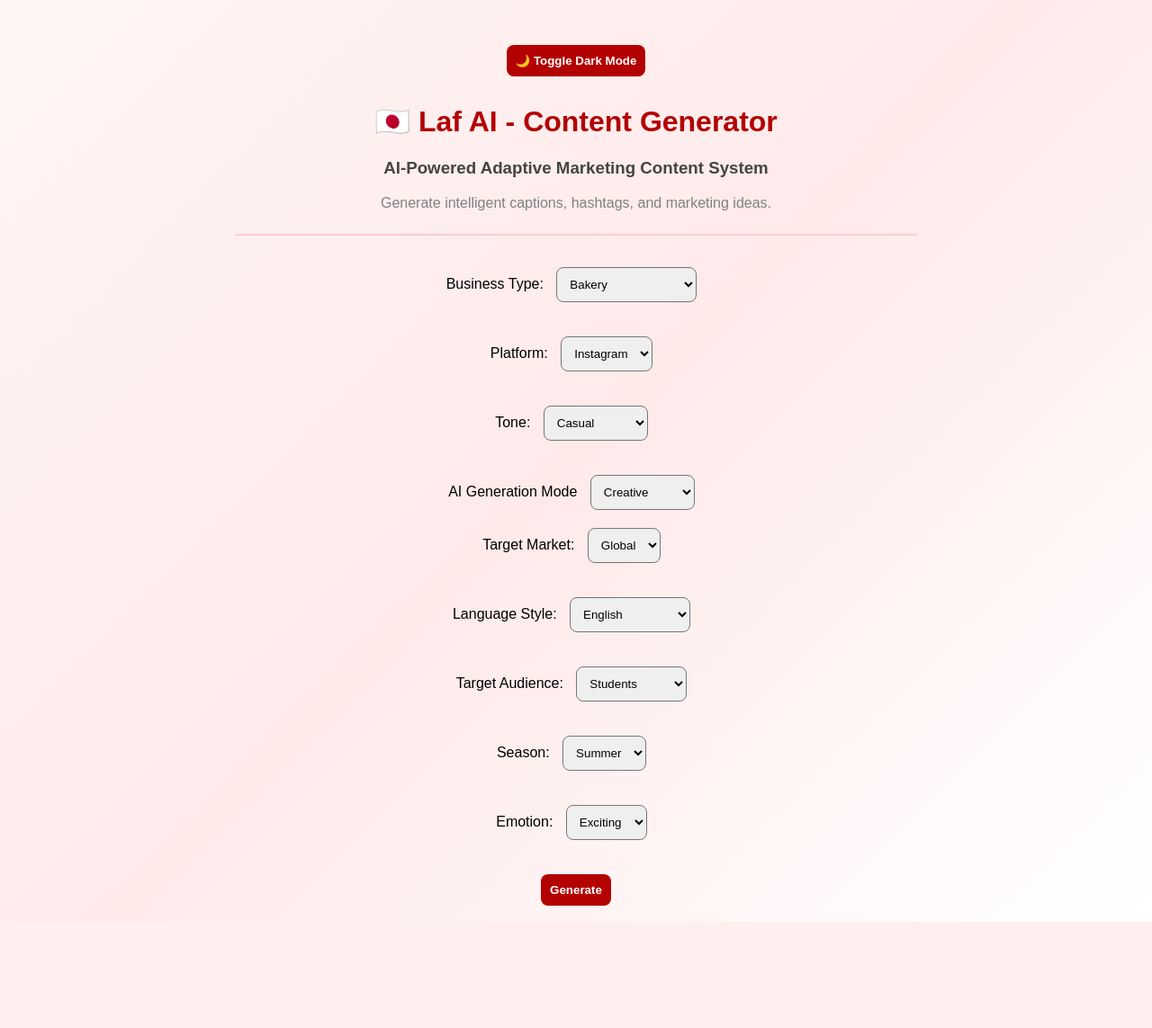
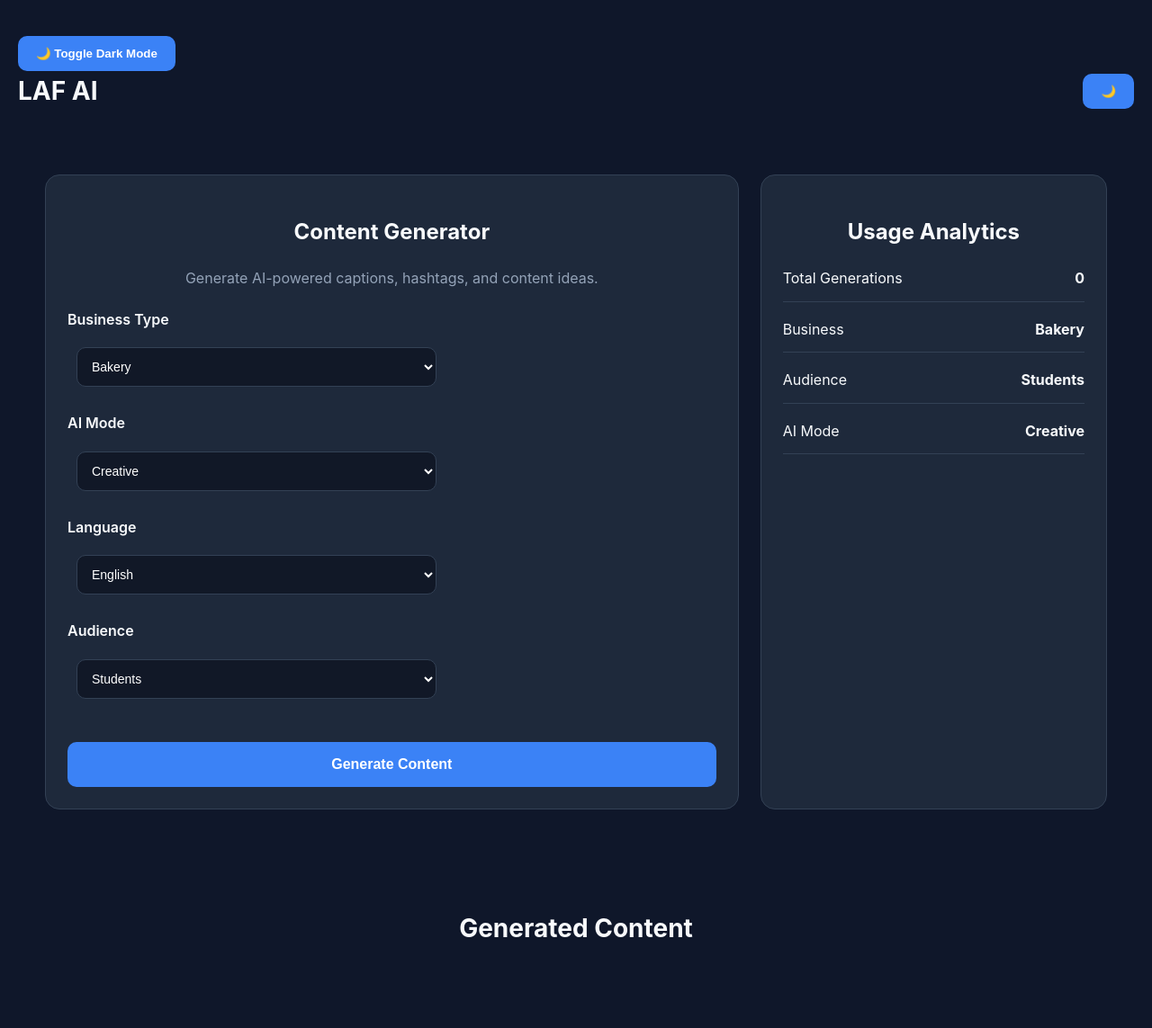
Before and after one commit to Alee-n/LAF-AI---Content-Generator, a Flask app: page / in a window 1280 px wide. Shown: the whole page at 90% size. Before the commit the page ends 1025 px from the top, so only its background shows below. Run offline with Flask 3, Linux system fonts and the light colour scheme.

```diff
--- a/static/style.css
+++ b/static/style.css
@@ -1,15 +1,31 @@
-body {
+:root{
 
-    font-family: Arial;
-    text-align: center;
-    margin-top: 40px;
+    --bg:#0f172a;
+    --card:#1e293b;
+    --card-hover:#334155;
 
-    background: linear-gradient(135deg,
-            #fff5f5,
-            #ffeaea,
-            #ffffff);
+    --text:#f8fafc;
+    --muted:#94a3b8;
 
-    transition: 0.4s;
+    --primary:#3b82f6;
+    --primary-hover:#2563eb;
+
+    --border:#334155;
+}
+
+body{
+
+    font-family: Inter, Segoe UI, sans-serif;
+
+    background: var(--bg);
+
+    color: var(--text);
+
+    margin:0;
+
+    padding:40px 20px;
+
+    line-height:1.6;
 }
 
 /* DARK MODE */
@@ -65,48 +81,72 @@ h3 {
     color: #444;
 }
 
-select,
-button {
+select{
 
-    padding: 10px;
-    margin: 10px;
-    border-radius: 8px;
+    width:100%;
+
+    max-width:400px;
+
+    padding:12px;
+
+    margin:10px;
+
+    border-radius:10px;
+
+    border:1px solid #334155;
+
+    background:#111827;
+
+    color:white;
+
+    font-size:14px;
 }
 
-button {
+button{
 
-    background-color: #b30000;
-    color: white;
-    border: none;
-    cursor: pointer;
-    font-weight: bold;
+    background:var(--primary);
 
-    transition: 0.3s;
+    color:white;
+
+    border:none;
+
+    padding:12px 20px;
+
+    border-radius:10px;
+
+    cursor:pointer;
+
+    font-weight:600;
+
+    transition:.2s;
 }
 
-button:hover {
+button:hover{
 
-    background-color: #800000;
+    background:var(--primary-hover);
 }
 
-.box {
+.box{
 
-    border: 1px solid #eee;
+    max-width:1000px;
 
-    padding: 20px;
+    margin:24px auto;
 
-    margin: 20px auto;
+    padding:24px;
 
-    width: 65%;
+    border-radius:16px;
 
-    border-radius: 12px;
+    background:var(--card);
 
-    background-color: white;
+    border:1px solid var(--border);
 
     box-shadow:
-        0px 4px 12px rgba(0, 0, 0, 0.08);
-
-    transition: 0.4s;
+    0 10px 30px rgba(
+        0,
+        0,
+        0,
+        0.2
+    );
 }
 
 .divider {
@@ -169,3 +209,142 @@ button:hover {
     }
 
 }
+
+.hero{
+
+    text-align:center;
+
+    margin-bottom:48px;
+}
+
+.hero h1{
+
+    font-size:48px;
+
+    margin-bottom:8px;
+}
+
+.hero p{
+
+    color:var(--muted);
+}
+
+.section-title{
+
+    text-align:center;
+
+    margin-top:40px;
+
+    margin-bottom:20px;
+
+    font-size:28px;
+}
+
+
+.navbar {
+
+    display: flex;
+
+    justify-content: space-between;
+
+    align-items: center;
+
+    margin-bottom: 40px;
+}
+
+.logo {
+
+    font-size: 28px;
+
+    font-weight: 700;
+}
+
+
+
+.container {
+
+    max-width: 1300px;
+
+    margin: auto;
+
+    padding: 30px;
+}
+
+.dashboard {
+
+    display: grid;
+
+    grid-template-columns: 2fr 1fr;
+
+    gap: 24px;
+
+    margin-bottom: 40px;
+}
+
+.generator-card,
+.analytics-card {
+
+    background: #1e293b;
+
+    border: 1px solid #334155;
+
+    border-radius: 16px;
+
+    padding: 24px;
+}
+
+.card-subtitle {
+
+    color: #94a3b8;
+
+    margin-bottom: 20px;
+}
+
+.form-group {
+
+    margin-bottom: 18px;
+
+    text-align: left;
+}
+
+.form-group label {
+
+    display: block;
+
+    margin-bottom: 8px;
+
+    font-weight: 600;
+}
+
+.generate-btn {
+
+    width: 100%;
+
+    margin-top: 20px;
+
+    padding: 16px;
+
+    font-size: 16px;
+
+    font-weight: 600;
+}
+
+.stat {
+
+    display: flex;
+
+    justify-content: space-between;
+
+    margin-bottom: 18px;
+
+    padding-bottom: 12px;
+
+    border-bottom: 1px solid #334155;
+}
+
+.error-text {
+
+    color: #ef4444;
+
+    margin-bottom: 16px;
+}
--- a/templates/index.html
+++ b/templates/index.html
@@ -24,124 +24,82 @@
 
     </button>
 
-    <h1>
-        🇯🇵 Laf AI - Content Generator
-    </h1>
+    <header class="hero">
 
-    <h3>
-        AI-Powered Adaptive Marketing
-        Content System
-    </h3>
+        <nav class="navbar">
 
-    <p style="color: gray;">
+            <div class="logo">
+                LAF AI
+            </div>
 
-        Generate intelligent captions,
-        hashtags, and marketing ideas.
+            <button
+                onclick="toggleDarkMode()"
+                class="theme-btn"
+            >
+                🌙
+            </button>
 
+        </nav>
+
+        <div class="container">
+
+            <div class="dashboard">
+
+                <!-- GENERATOR -->
+
+                <div class="generator-card">
+
+                    <h2>
+                        Content Generator
+                    </h2>
+
+                    <p class="card-subtitle">
+                        Generate AI-powered captions, hashtags,
+                        and content ideas.
                     </p>
-
-    <div class="divider"></div>
 
                     {% if error %}
 
-    <p style="color:red;">
+                    <p class="error-text">
                         {{ error }}
                     </p>
 
                     {% endif %}
 
-    <!-- MAIN FORM -->
-
                     <form method="POST">
 
-        <!-- BUSINESS -->
+                        <div class="form-group">
 
                             <label>
-            Business Type:
+                                Business Type
                             </label>
 
                             <select name="business">
 
                                 <option value="bakery" {% if business=="bakery" %} selected {% endif %}>
-
                                     Bakery
-
                                 </option>
 
                                 <option value="restaurant" {% if business=="restaurant" %} selected {% endif %}>
-
                                     Restaurant
-
                                 </option>
 
                                 <option value="travel" {% if business=="travel" %} selected {% endif %}>
-
                                     Travel
-
                                 </option>
 
                                 <option value="convenience store" {% if business=="convenience store" %} selected {% endif %}>
-
                                     Convenience Store
-
                                 </option>
 
                             </select>
 
-        <br><br>
-
-        <!-- PLATFORM -->
-
-        <label>
-            Platform:
-        </label>
-
-        <select name="platform">
-
-            <option {% if platform=="Instagram" %} selected {% endif %}>
-
-                Instagram
-
-            </option>
-
-            <option {% if platform=="YouTube" %} selected {% endif %}>
-
-                YouTube
-
-            </option>
-
-        </select>
-
-        <br><br>
-
-        <!-- TONE -->
-
-        <label>
-            Tone:
-        </label>
-
-        <select name="tone">
-
-            <option {% if tone=="Casual" %} selected {% endif %}>
-
-                Casual
-
-            </option>
-
-            <option {% if tone=="Professional" %} selected {% endif %}>
-
-                Professional
-
-            </option>
-
-        </select>
-
-        <br><br>
+                        </div>
 
                         <div class="form-group">
 
                             <label>
-                AI Generation Mode
+                                AI Mode
                             </label>
 
                             <select name="ai_mode">
@@ -166,171 +124,129 @@
 
                         </div>
 
-        <!-- MARKET -->
+                        <div class="form-group">
 
                             <label>
-            Target Market:
-        </label>
-
-        <select name="market">
-
-            <option {% if market=="Global" %} selected {% endif %}>
-
-                Global
-
-            </option>
-
-            <option {% if market=="Japan" %} selected {% endif %}>
-
-                Japan
-
-            </option>
-
-        </select>
-
-        <br><br>
-
-        <!-- LANGUAGE -->
-
-        <label>
-            Language Style:
+                                Language
                             </label>
 
                             <select name="language">
 
                                 <option {% if language=="English" %} selected {% endif %}>
-
                                     English
-
                                 </option>
 
                                 <option {% if language=="Japanese Style" %} selected {% endif %}>
-
                                     Japanese Style
-
                                 </option>
 
                             </select>
 
-        <br><br>
+                        </div>
 
-        <!-- AUDIENCE -->
+                        <div class="form-group">
 
                             <label>
-            Target Audience:
+                                Audience
                             </label>
 
                             <select name="audience">
 
                                 <option {% if audience=="Students" %} selected {% endif %}>
-
                                     Students
-
                                 </option>
 
                                 <option {% if audience=="Professionals" %} selected {% endif %}>
-
                                     Professionals
-
                                 </option>
 
                                 <option {% if audience=="Tourists" %} selected {% endif %}>
-
                                     Tourists
-
                                 </option>
 
                                 <option {% if audience=="Families" %} selected {% endif %}>
-
                                     Families
-
                                 </option>
 
                             </select>
 
-        <br><br>
+                        </div>
 
-        <!-- SEASON -->
+                        <button
+                            type="submit"
+                            id="generateBtn"
+                            class="generate-btn"
+                        >
 
-        <label>
-            Season:
-        </label>
-
-        <select name="season">
-
-            <option {% if season=="Summer" %} selected {% endif %}>
-
-                Summer
-
-            </option>
-
-            <option {% if season=="Winter" %} selected {% endif %}>
-
-                Winter
-
-            </option>
-
-            <option {% if season=="Spring" %} selected {% endif %}>
-
-                Spring
-
-            </option>
-
-            <option {% if season=="Autumn" %} selected {% endif %}>
-
-                Autumn
-
-            </option>
-
-        </select>
-
-        <br><br>
-
-        <!-- EMOTION -->
-
-        <label>
-            Emotion:
-        </label>
-
-        <select name="emotion">
-
-            <option {% if emotion=="Exciting" %} selected {% endif %}>
-
-                Exciting
-
-            </option>
-
-            <option {% if emotion=="Calm" %} selected {% endif %}>
-
-                Calm
-
-            </option>
-
-            <option {% if emotion=="Luxury" %} selected {% endif %}>
-
-                Luxury
-
-            </option>
-
-            <option {% if emotion=="Friendly" %} selected {% endif %}>
-
-                Friendly
-
-            </option>
-
-        </select>
-
-        <br><br>
-
-        <!-- GENERATE BUTTON -->
-
-        <button type="submit" id="generateBtn">
-
-            Generate
+                            Generate Content
 
                         </button>
 
                     </form>
+
+                </div>
+
+                <!-- ANALYTICS -->
+
+                <div class="analytics-card">
+
+                    <h2>
+                        Usage Analytics
+                    </h2>
+
+                    <div class="stat">
+
+                        <span>
+                            Total Generations
+                        </span>
+
+                        <strong>
+                            {{ generation_count }}
+                        </strong>
+
+                    </div>
+
+                    <div class="stat">
+
+                        <span>
+                            Business
+                        </span>
+
+                        <strong>
+                            {{ business|title }}
+                        </strong>
+
+                    </div>
+
+                    <div class="stat">
+
+                        <span>
+                            Audience
+                        </span>
+
+                        <strong>
+                            {{ audience }}
+                        </strong>
+
+                    </div>
+
+                    <div class="stat">
+
+                        <span>
+                            AI Mode
+                        </span>
+
+                        <strong>
+                            {{ ai_mode }}
+                        </strong>
+
+                    </div>
+
+                </div>
+
+            </div>
+
+        </div>
 
     <!-- LOADER -->
 
@@ -340,9 +256,11 @@
 
     </div>
 
+    <h2 class="section-title">
+        Generated Content
+    </h2>
+
     {% if result %}
-
-    <div class="divider"></div>
 
     <!-- CAPTIONS -->
 
@@ -428,75 +346,6 @@
 
     </div>
 
-    <!-- STRATEGY -->
-
-    <div class="box">
-
-        <h2>
-            📊 Strategy Tips
-        </h2>
-
-        <p>
-            Best time to post:
-            Evening (6–9 PM)
-        </p>
-
-        <p>
-            Use reels and shorts
-            for better engagement 📈
-        </p>
-
-    </div>
-
-    <!-- PLATFORM -->
-
-    <div class="box">
-
-        <h2>
-            📱 Platform Tips
-        </h2>
-
-        <p>
-            {{ platform_tip }}
-        </p>
-
-    </div>
-
-    <!-- ANALYTICS -->
-
-    <div class="box">
-
-        <h2>
-            📊 Analytics Dashboard
-        </h2>
-
-        <p>
-            Total Generations:
-            {{ generation_count }}
-        </p>
-
-        <p>
-            Current Platform:
-            {{ platform }}
-        </p>
-
-        <p>
-            Current Audience:
-            {{ audience }}
-        </p>
-
-        <p>
-            Current Emotion:
-            {{ emotion }}
-        </p>
-
-        <p>
-            Current Business:
-            {{ business|title }}
-        </p>
-
-    </div>
-
     <!-- REGENERATE FORM -->
 
     <form method="POST">
```
Also changed, not shown: 1 other file. Lines whose indentation alone changed are shown as unchanged.
